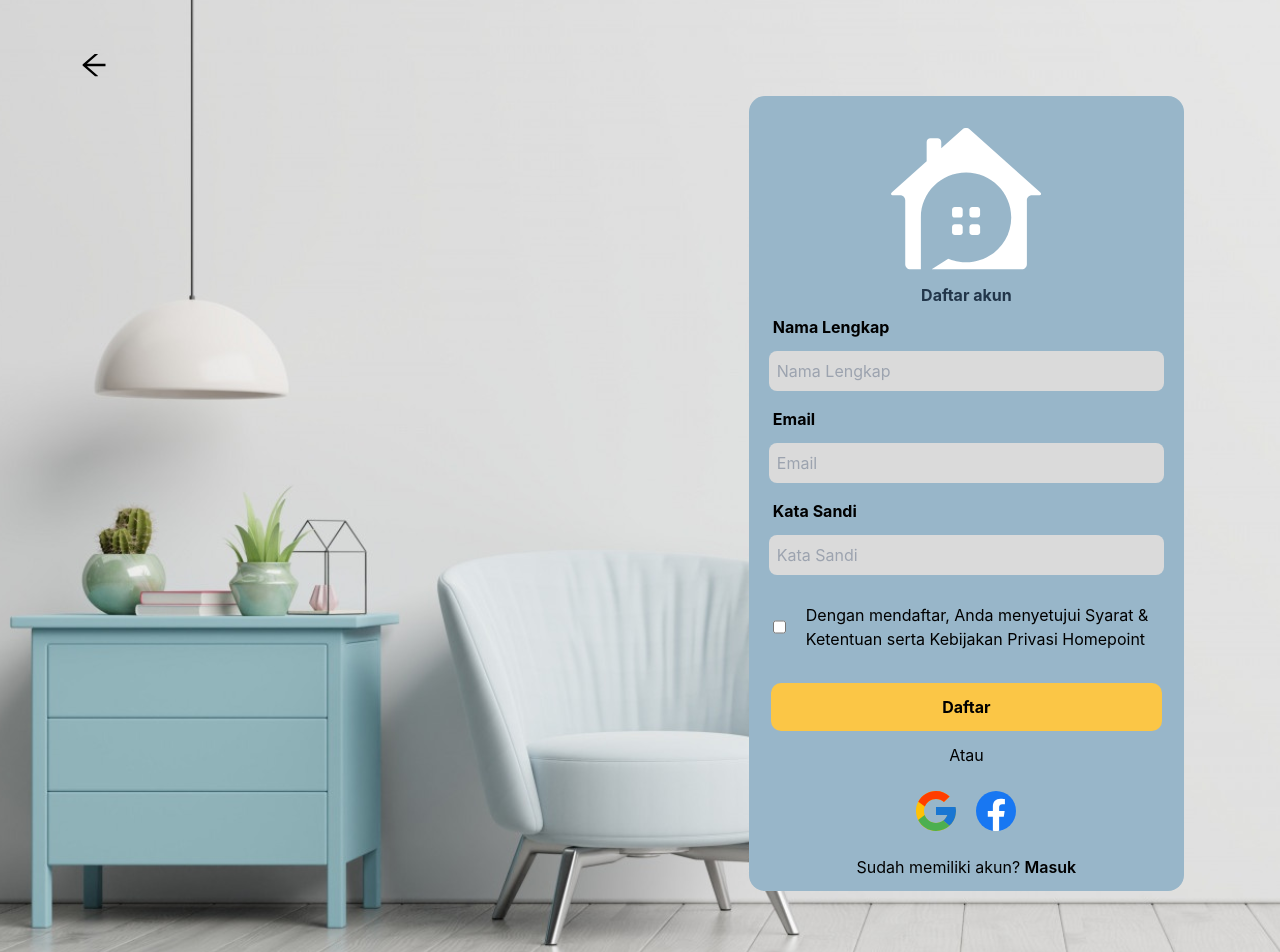
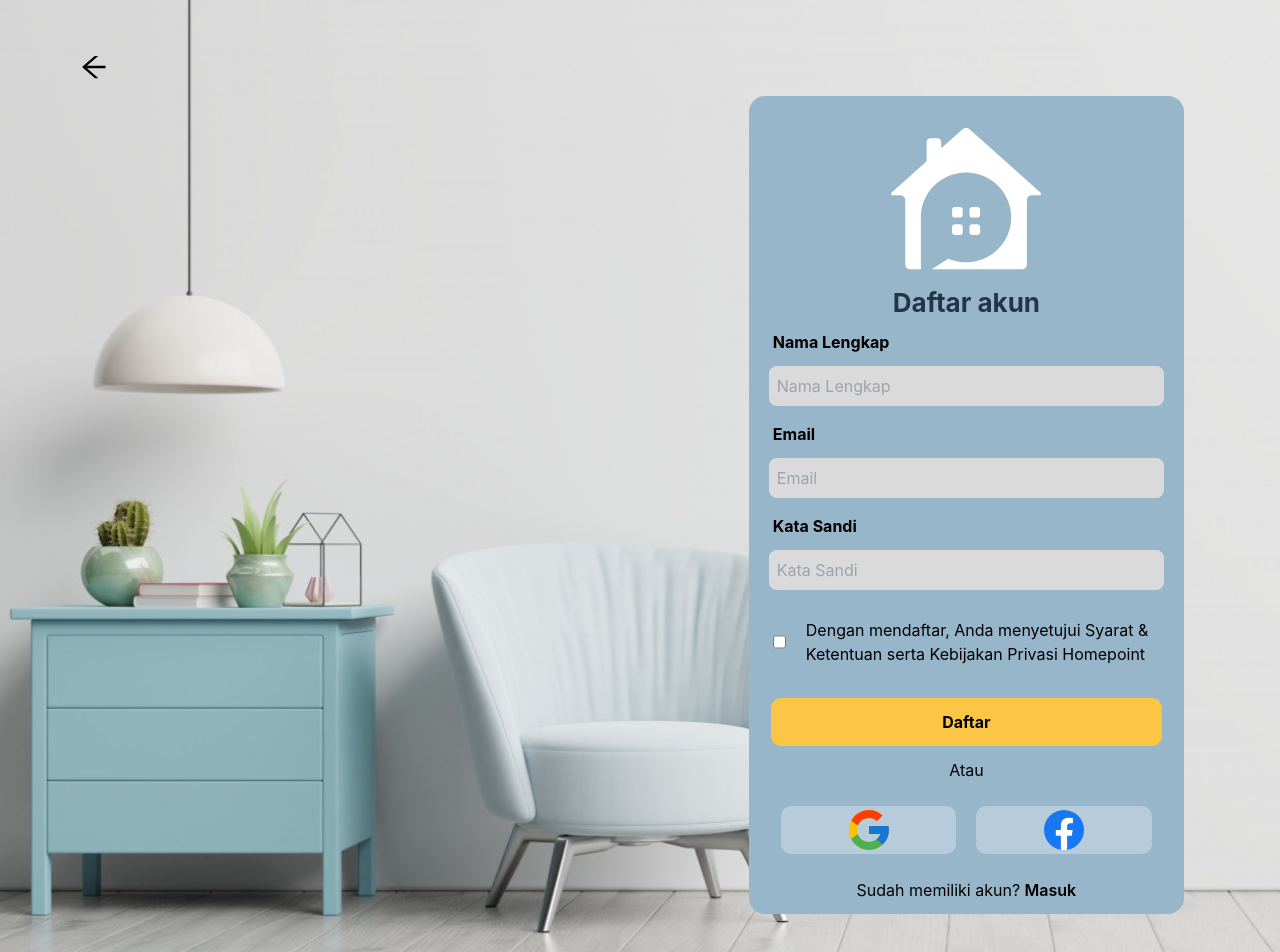
Before and after one commit to mfaishaladiyatma/homepoint-Project, a React (Create React App) app: page /register in a window 1280 px wide. Shown: the top 952 px of the page. Built offline with nearby package versions, Linux system fonts and the light colour scheme; no server answers.

Commit message:
try get usersId or profilePage

```diff
--- a/src/components/action.js
+++ b/src/components/action.js
@@ -17,7 +17,7 @@ const loginActionAsync = (email, password, navigate) => {
             headers: { "Content-Type": "multipart/form-data" },
         }).then((response) => {
             //handle success
-            dispatch(loginActionSuccessToken((response.data.data.token), (response.data.data.name)))
+            dispatch(loginActionSuccessToken((response.data.data.token), (response.data.data.name), (response.data.data.id)))
             console.log(response.data.data.name)
             navigate('/')
         }).catch((error) => {
@@ -32,10 +32,11 @@ const loginActionAsync = (email, password, navigate) => {
 //     payload
 // })
 
-const loginActionSuccessToken = (payload, nama) => ({
+const loginActionSuccessToken = (payload, nama, id) => ({
     type: 'login/success-token',
     payload,
-    nama
+    nama,
+    id
 })
 
 const logoutAction = () => ({
--- a/src/components/header.js
+++ b/src/components/header.js
@@ -149,8 +149,8 @@ function Header({ searchHandler, setMenu, menu }) {
               leaveTo="opacity-0 translate-y-[-30%]"
             >
               <div className='bg-white absolute rounded-[8px] border-2 border-slate-400 w-full top-full mt-5 flex flex-col p-2 '>
-                <button>
-                  <div className='h-[40px] px-2 flex justify-start items-center rounded-[8px] hover:bg-sky-200'>Profile</div>
+                <button onClick={() => {navigate('/profile'); setIsClickedLogin(!isClickedLogin);}}>
+                  <div  className='h-[40px] px-2 flex justify-start items-center rounded-[8px] hover:bg-sky-200'>Profile</div>
                 </button>
                 <button onClick={() => { dispatch(logoutAction()); setIsClickedLogin(!isClickedLogin); }}>
                   <div className='h-[40px] px-2 flex justify-start items-center rounded-[8px] hover:bg-sky-200'>Keluar</div>
--- a/src/components/profile.js
+++ b/src/components/profile.js
@@ -7,7 +7,49 @@ import Gender from "./modal/gender";
 import Nomor from "./modal/nomor";
 import Address from "./modal/address";
 
+import { useSelector } from 'react-redux/es/exports'
+import { useState, Fragment, useEffect } from 'react'
+import axios from "axios";
+import jwtDecode from 'jwt-decode'
+
+
 function Profile() {
+  const { token, id } = useSelector((state) => state)
+
+  const decode = token ? jwtDecode(token) : null
+
+  useEffect(() => {
+    if (decode) {
+      axios.get('https://homepoint-server-staging.herokuapp.com/api/v1/users/' + id)
+        .then((response) => {
+          console.log(response.data.data)
+          setData({
+            ...data,
+            name: response.data.data.name,
+            email: response.data.data.email,
+          })
+          // console.log(cobaGet)
+        })
+        .catch((error) => {
+          console.log(error)
+        })
+      } else {
+        return
+      }
+    }, [])
+
+  // useEffect(() => {
+  //   axios.get('https://homepoint-server-staging.herokuapp.com/api/v1/products/discount')
+  //     .then((response) => {
+  //       console.log(response)
+  //       setDataBestOffer(response.data.data)
+  //       // console.log(cobaGet)
+  //     })
+  //     .catch((error) => {
+  //       console.log(error)
+  //     })
+  // }, [])
+
   const [data, setData] = React.useState({
     name: "Lynn Tanner",
     birth: "Tanggal Lahir",
@@ -15,7 +57,7 @@ function Profile() {
     email: "lynntanner@gmail.com",
     hp: "No Hp",
   });
-
+  console.log(data.name)
   const [alamat, setAlamat] = React.useState(false);
 
   const [alamatPengguna, setAlamatPengguna] = React.useState([]);
--- a/src/components/reducer.js
+++ b/src/components/reducer.js
@@ -7,7 +7,7 @@ const inistialState = {
 }
 
 export default function userReducer(state = inistialState, action) {
-    const { type, payload, nama } = action
+    const { type, payload, nama, id } = action
 
     switch (type) {
         case 'login/success':
@@ -20,7 +20,8 @@ export default function userReducer(state = inistialState, action) {
             return {
                 ...state,
                 token: payload,
-                name: nama
+                name: nama,
+                id
             }
         case 'logout':
 
--- a/src/pages/Login.jsx
+++ b/src/pages/Login.jsx
@@ -170,9 +170,12 @@ export default function Login() {
               </button>
             </div>
 
-            <Link to="/profile" onClick={handleLogin} className="bg-[#FBC646] w-[95%] py-3 flex justify-center rounded-[10px] mt-3">
+            {/* <Link to="/profile" onClick={handleLogin} className="bg-[#FBC646] w-[95%] py-3 flex justify-center rounded-[10px] mt-3">
               <div className="font-bold ">Masuk</div>
-            </Link>
+            </Link> */}
+            <button  onClick={handleLogin} className="bg-[#FBC646] w-[95%] py-3 flex justify-center rounded-[10px] mt-3">
+              <div className="font-bold ">Masuk</div>
+            </button>
 
             <div className="my-3">Atau</div>
 
--- a/src/pages/Register.jsx
+++ b/src/pages/Register.jsx
@@ -34,7 +34,7 @@ export default function Register() {
 
   return (
     <>
-      <div style={{ backgroundImage: `url(${backgroundImage})` }} className="relative font-Inter flex flex-col py-12 h-screen sm:h-full items-center justify-center  w-full">
+      <div style={{ backgroundImage: `url(${backgroundImage})` }} className="bg-cover bg-left-bottom relative font-Inter flex flex-col py-12 h-screen md:h-full items-center justify-center  w-full">
         <div className="absolute top-[5%] left-[3%]">
           <button onClick={() => navigate(-1)} className="ml-10">
             <AiOutlineArrowLeft className="text-[2rem]" />
@@ -48,7 +48,7 @@ export default function Register() {
           <div className="flex flex-col px-3 items-centerw-[70%] sm:w-[60%] md:w-[50%] lg:w-[40%] h-fit bg-[#98B6C9] rounded-[16px]">
             <div className="flex flex-col items-center">
               <img className="max-w-[80%]" src={homePointLogo} alt="" />
-              <h2 className="font-bold text-[#22364A]">Daftar akun</h2>
+              <h2 className="font-bold sm:text-[26px] text-[18px] text-[#22364A]">Daftar akun</h2>
             </div>
 
             <div className="w-full">
@@ -97,12 +97,12 @@ export default function Register() {
 
             <div className="my-3 text-center mx-auto w-[95%]">Atau</div>
 
-            <div className="flex justify-center w-[95%] mx-auto gap-[20px] my-3">
-              <button className="w-[20px] h-[20px] sm:w-[40px] sm:h-[40px] flex justify-center items-center rounded-[10px]">
-                <img className="w-full" src={Google} alt="" />
+            <div className="flex gap-[20px] justify-center  w-full px-5 my-3">
+              <button className=" w-[100px] py-6 h-[30px] sm:w-full sm:h-[40px] bg-white/30 flex justify-center items-center rounded-[10px]">
+                <img className="w-[20px] h-[20px] sm:w-[40px] sm:h-[40px]" src={Google} alt="" />
               </button>
-              <button className="w-[20px] h-[20px] sm:w-[40px] sm:h-[40px] bg-white-transparent flex justify-center items-center rounded-[10px]">
-                <img className="w-full" src={Facebook} alt="" />
+              <button className=" w-[100px] py-6 h-[30px] sm:w-full sm:h-[40px] bg-white/30 flex justify-center items-center rounded-[10px]">
+                <img className="w-[20px] h-[20px] sm:w-[40px] sm:h-[40px]" src={Facebook} alt="" />
               </button>
             </div>
 
```
